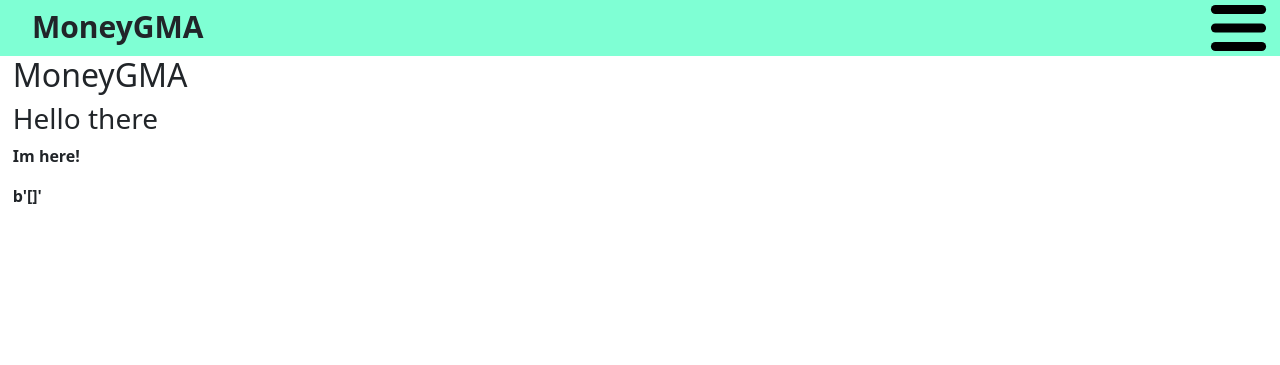
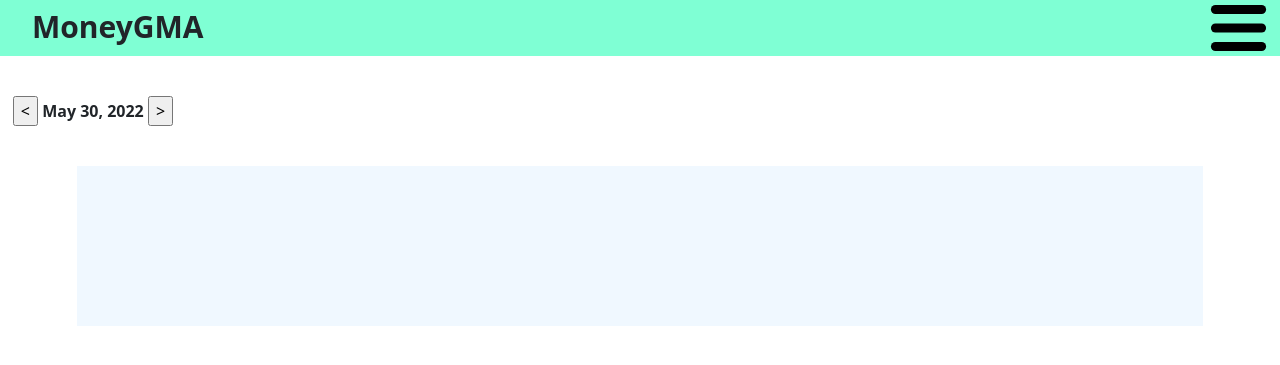
Before and after one commit to geniusbat/MoneyGMA, a Django app: page / in a window 1280 px wide. Shown: the top 365 px of the page. Run offline with Django 4.2, Linux system fonts and the light colour scheme; data that the repository does not hold is empty.

Commit message:
Index date pagination

```diff
--- a/MoneyGMA/App/urls.py
+++ b/MoneyGMA/App/urls.py
@@ -1,9 +1,14 @@
 from django.contrib import admin
-from django.urls import path, include
+from django.urls import path, include, register_converter
 from . import views
+from .converters import DateConverter
+
+register_converter(DateConverter, 'date')
 
 urlpatterns = [
     path("", views.index, name="index"),
+    path("<date:date>", views.viewExpenses),
+    path("changemonth", views.changeMonth, name="changeMonth"),
     path("expense/edit/<int:id>",views.editExpense),
     path("expense/add",views.newExpense),
     path("category/add",views.newCategory),
--- a/MoneyGMA/App/views.py
+++ b/MoneyGMA/App/views.py
@@ -1,7 +1,11 @@
+from multiprocessing import context
+from django.http import JsonResponse, HttpResponseRedirect
 from django.shortcuts import redirect, render
 import Api.views as api
-from django.utils import timezone
+from datetime import date, datetime, timedelta
 from .forms import *
+import json
+from Api.serializers import *
 
 def viewData()->dict:
     d = dict()
@@ -10,11 +14,80 @@ def viewData()->dict:
     d["formSubmit"]=""
     return d
 
+def getMonthlyExpenses(monthNum):
+    expenses = Expense.objects.filter(date__month=monthNum)
+    serializer = ExpenseSerializer(expenses, many=True)
+    return JsonResponse(serializer.data, safe=False).content
+
+def getExpensesContext(expenses, date):
+    context = {}
+    totalSum = 0
+    moneyPerCategory = dict()
+    for i in expenses:
+        if i["category"] in moneyPerCategory:
+            moneyPerCategory[i["category"]]["percent"]+=i["money"]
+            totalSum+=i["money"]
+        else:
+            if i["category"]==None:
+                color = "#808080"
+            else:
+                color = ExpenseCategory.objects.get(pk=i["category"]).color
+            moneyPerCategory[i["category"]] = {"percent":i["money"], "color":color}
+            totalSum=i["money"]
+    for i in moneyPerCategory:
+        moneyPerCategory[i]["percent"]=(moneyPerCategory[i]["percent"]*100)/totalSum
+    context["moneyPerCategory"] = moneyPerCategory
+    context["expenses"] = expenses
+    context["date"]= date.today()
+    return context
+
 def index(request):
     template = "index.html"
     context = viewData(); context["viewShortTitle"]="MoneyGMA"; context["viewTitle"]="MoneyGMA"
-    expenses = api.getMonthlyExpenses(request, timezone.now().month)
+    expenses = json.loads(getMonthlyExpenses(date.today().month))
+    context = context | getExpensesContext(expenses, date.today())
+    return render(request, template, context)
+
+def changeMonth(request):
+    if request.method == "POST":
+        template = "index.html"
+        context = viewData(); context["viewShortTitle"]="MoneyGMA"; context["viewTitle"]="MoneyGMA"
+        aux = request.POST.get("currentDate", date.today())
+        currentDate = datetime.strptime(aux, '%B %d, %Y').date()
+        if "datePager-right" in request.POST:
+            currentDate = currentDate + timedelta(1*365/12)
+        else:
+            currentDate = currentDate - timedelta(1*365/12)
+        expenses = json.loads(getMonthlyExpenses(currentDate.month))
+        context = context | getExpensesContext(expenses, currentDate)
+        dateAsString = currentDate.strftime('%d-%m-%Y')
+        return HttpResponseRedirect("/"+dateAsString)
+        return render(request, template, context)
+    else:
+        return redirect("index")
+
+def viewExpenses(request, date:datetime):
+    template = "index.html"
+    context = viewData(); context["viewShortTitle"]="MoneyGMA"; context["viewTitle"]="MoneyGMA"
+    expenses = json.loads(getMonthlyExpenses(date.month))
+    totalSum = 0
+    moneyPerCategory = dict()
+    for i in expenses:
+        if i["category"] in moneyPerCategory:
+            moneyPerCategory[i["category"]]["percent"]+=i["money"]
+            totalSum+=i["money"]
+        else:
+            if i["category"]==None:
+                color = "#808080"
+            else:
+                color = ExpenseCategory.objects.get(pk=i["category"]).color
+            moneyPerCategory[i["category"]] = {"percent":i["money"], "color":color}
+            totalSum=i["money"]
+    for i in moneyPerCategory:
+        moneyPerCategory[i]["percent"]=(moneyPerCategory[i]["percent"]*100)/totalSum
+    context["moneyPerCategory"] = moneyPerCategory
     context["expenses"] = expenses
+    context["date"]= date
     return render(request, template, context)
 
 def newExpense(request):
--- a/MoneyGMA/static/baseStatic/base.css
+++ b/MoneyGMA/static/baseStatic/base.css
@@ -1,6 +1,6 @@
 .content {
     padding: 0 1vw 0 1vw;
-    font-weight: 600;
+    font-weight: 620;
 }
 
 .navBar {
--- /dev/null
+++ b/MoneyGMA/static/components/datePager.css
@@ -0,0 +1,6 @@
+.dataPager {
+    display: flex;
+    flex-direction: row;
+    justify-content: space-around;
+    align-items: center;
+}
--- a/MoneyGMA/static/index.css
+++ b/MoneyGMA/static/index.css
@@ -0,0 +1,22 @@
+.spacer {
+    height: 5vh;
+}
+
+.expendedMoneyBar {
+    margin-left: 5vw;
+    margin-right: 5vw;
+    height: 20vh;
+    background-color: aliceblue;
+    display: flex;
+    flex-direction: row;
+}
+
+.expendedMoneyBar-category {
+    display: flex;
+    align-items: center;
+    justify-content: center;
+}
+
+.expendedMoneyBar-title {
+    font-size: 20px;
+}
--- /dev/null
+++ b/MoneyGMA/templates/components/datePager.html
@@ -0,0 +1,9 @@
+{% load static %}
+<link rel="stylesheet" type="text/css" href="{% static 'components/datePager.css' %}">
+<form class="datePager" action="{% url 'changeMonth' %}" method="post">
+    {% csrf_token %}
+    <input type="submit" value="<" name="datePager-left">
+    <span>{{ date }}</span>
+    <input type="hidden" name="currentDate" value="{{ date }}">
+    <input type="submit" value=">" name="datePager-right">
+</form>
--- a/MoneyGMA/templates/index.html
+++ b/MoneyGMA/templates/index.html
@@ -6,10 +6,12 @@
     <link rel="stylesheet" type="text/css" href="{% static 'index.css' %}">
 {% endblock head %}
 {% block content %}
-    <h2>MoneyGMA</h2>
-    <h3>Hello there</h3>
-    <p>Im here!</p>
-    {% for expense in expenses %}
-        {{ expense }}
-    {% endfor %}
+    <div class="spacer"></div>
+    {% include "components/datePager.html" %}
+    <div class="spacer"></div>
+    <div class="expendedMoneyBar">
+        {% for category,data in moneyPerCategory.items %}
+            <div class="expendedMoneyBar-category" id="{{ category }}" style="background-color:{{data.color}};width:{{data.percent}}%;"><span class="expendedMoneyBar-title">{{ category }}</span></div>
+        {% endfor %}
+    </div>
 {% endblock content %}
```
Also changed, not shown: MoneyGMA/App/converters.py (added, +13 -0 lines), MoneyGMA/App/models.py (+4 -4 lines), MoneyGMA/App/migrations/0001_initial.py, MoneyGMA/App/migrations/0002_alter_expense_date.py (added).
